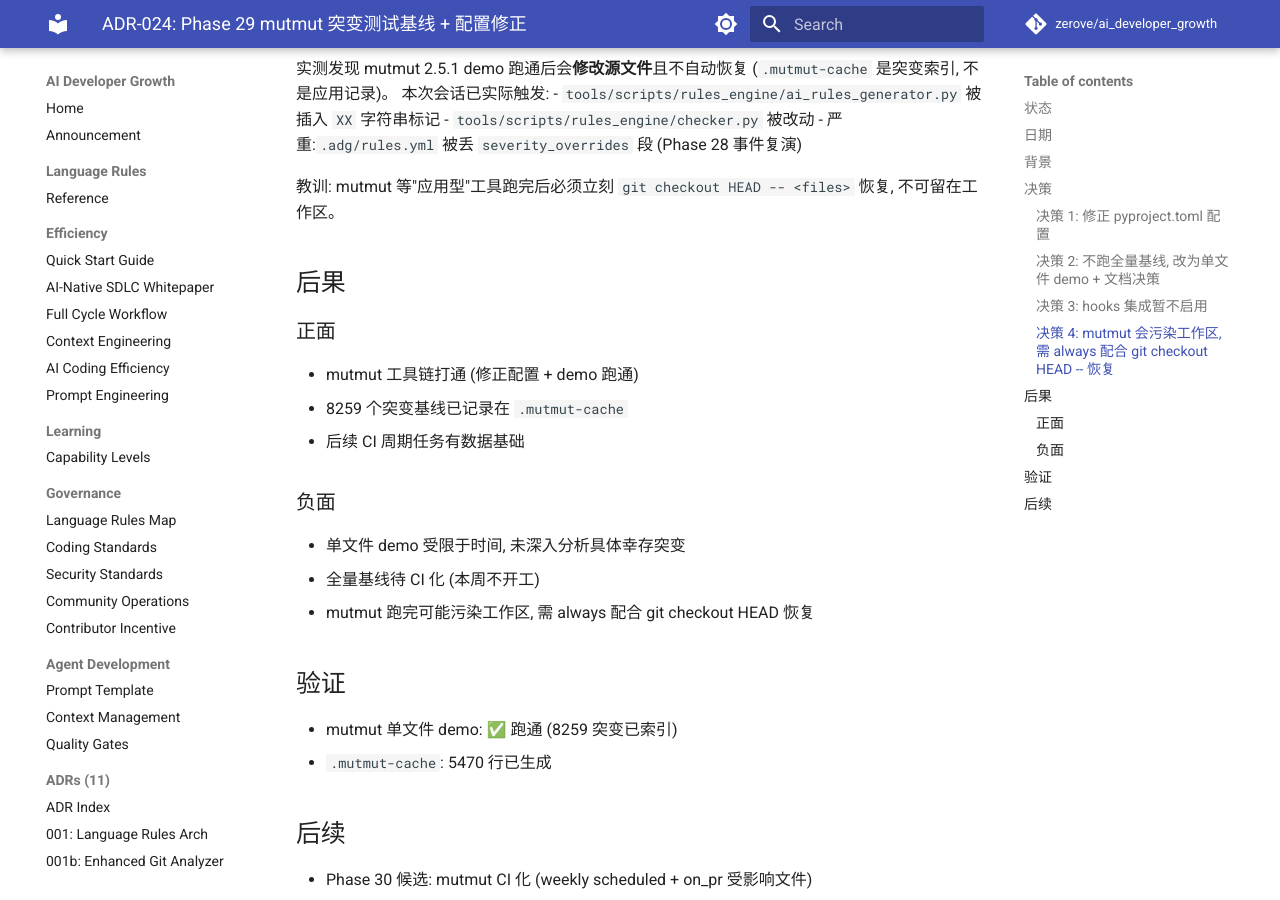
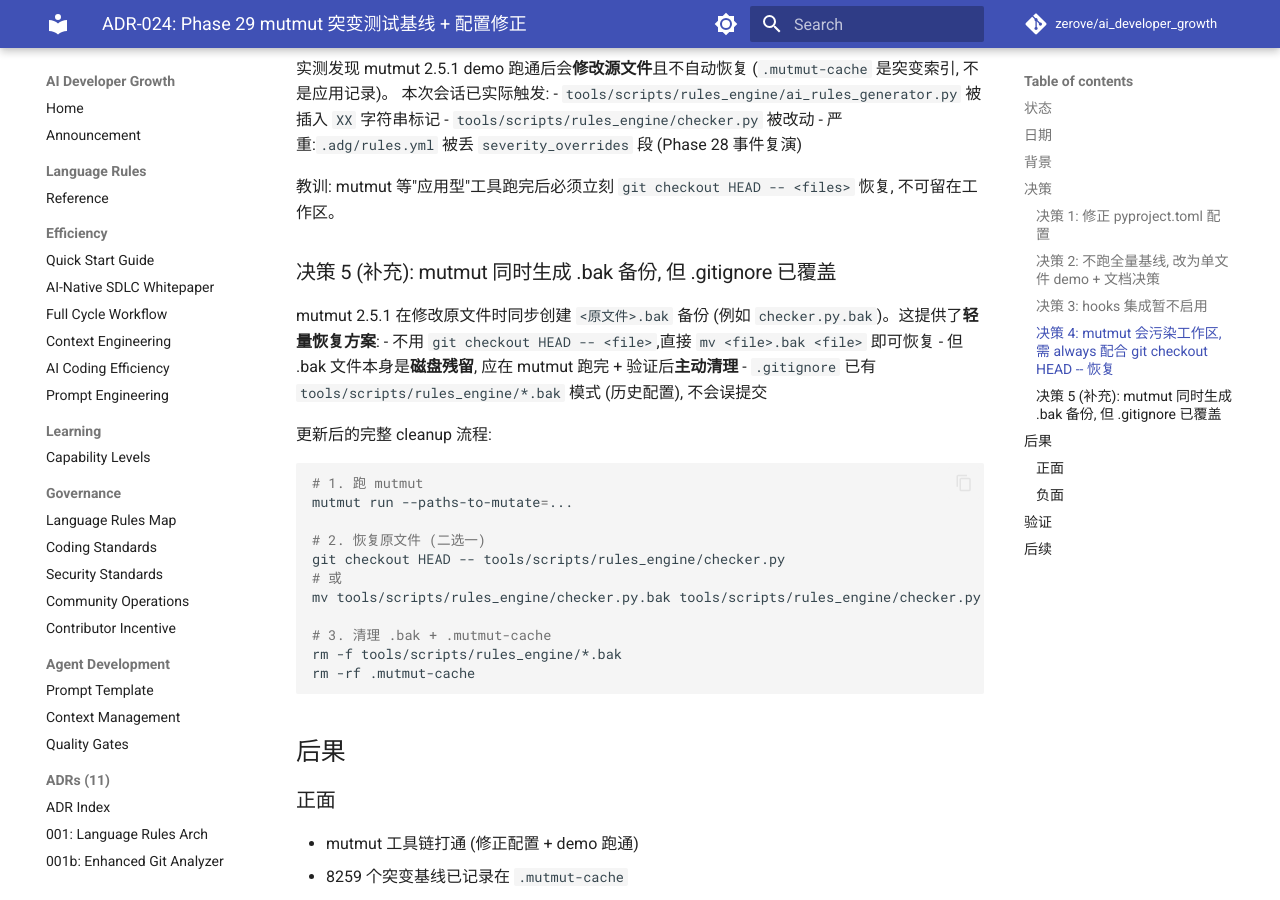
Before and after one commit to zerove/ai_developer_growth, an MkDocs documentation site: the page built from docs/adr/ADR-024-phase-29-mutmut-baseline.md, in a window 1280 px wide and 900 px high, scrolled down 1304 px. Built offline with MkDocs 1.6.1 and Material for MkDocs 9.7.7, drawn with Linux system fonts in a browser that asks for light colours; comment, search, counter and statistics services are not loaded.

Commit message:
docs(adr-024): 补充 mutmut .bak 备份机制 + 完整 cleanup 流程
实测验证 mutmut 2.5.1:
- 修改原文件后同步生成 <file>.bak 备份
- 提供 mv <file>.bak <file> 轻量恢复方案
- .bak 文件应主动清理 (.gitignore 已覆盖 tools/scripts/rules_engine/*.bak)

完整 cleanup 流程:
1. git checkout HEAD -- <files> 或 mv <file>.bak <file>
2. rm -f <dir>/*.bak
3. rm -rf .mutmut-cache

本次会话期间已实际触发 .adg/rules.yml severity_overrides 段被 mutmut
污染事件, 通过 git checkout HEAD -- 立即恢复

````diff
--- a/docs/adr/ADR-024-phase-29-mutmut-baseline.md
+++ b/docs/adr/ADR-024-phase-29-mutmut-baseline.md
@@ -52,6 +52,28 @@ mutmut 全量跑需要 30+ 分钟, 不适合 on_commit 触发。推荐:
 
 教训: mutmut 等"应用型"工具跑完后必须立刻 `git checkout HEAD -- <files>` 恢复, 不可留在工作区。
 
+### 决策 5 (补充): mutmut 同时生成 .bak 备份, 但 .gitignore 已覆盖
+
+mutmut 2.5.1 在修改原文件时同步创建 `<原文件>.bak` 备份 (例如 `checker.py.bak`)。这提供了**轻量恢复方案**:
+- 不用 `git checkout HEAD -- <file>`,直接 `mv <file>.bak <file>` 即可恢复
+- 但 .bak 文件本身是**磁盘残留**, 应在 mutmut 跑完 + 验证后**主动清理**
+- `.gitignore` 已有 `tools/scripts/rules_engine/*.bak` 模式 (历史配置), 不会误提交
+
+更新后的完整 cleanup 流程:
+```bash
+# 1. 跑 mutmut
+mutmut run --paths-to-mutate=...
+
+# 2. 恢复原文件 (二选一)
+git checkout HEAD -- tools/scripts/rules_engine/checker.py
+# 或
+mv tools/scripts/rules_engine/checker.py.bak tools/scripts/rules_engine/checker.py
+
+# 3. 清理 .bak + .mutmut-cache
+rm -f tools/scripts/rules_engine/*.bak
+rm -rf .mutmut-cache
+```
+
 ## 后果
 
 ### 正面
````
